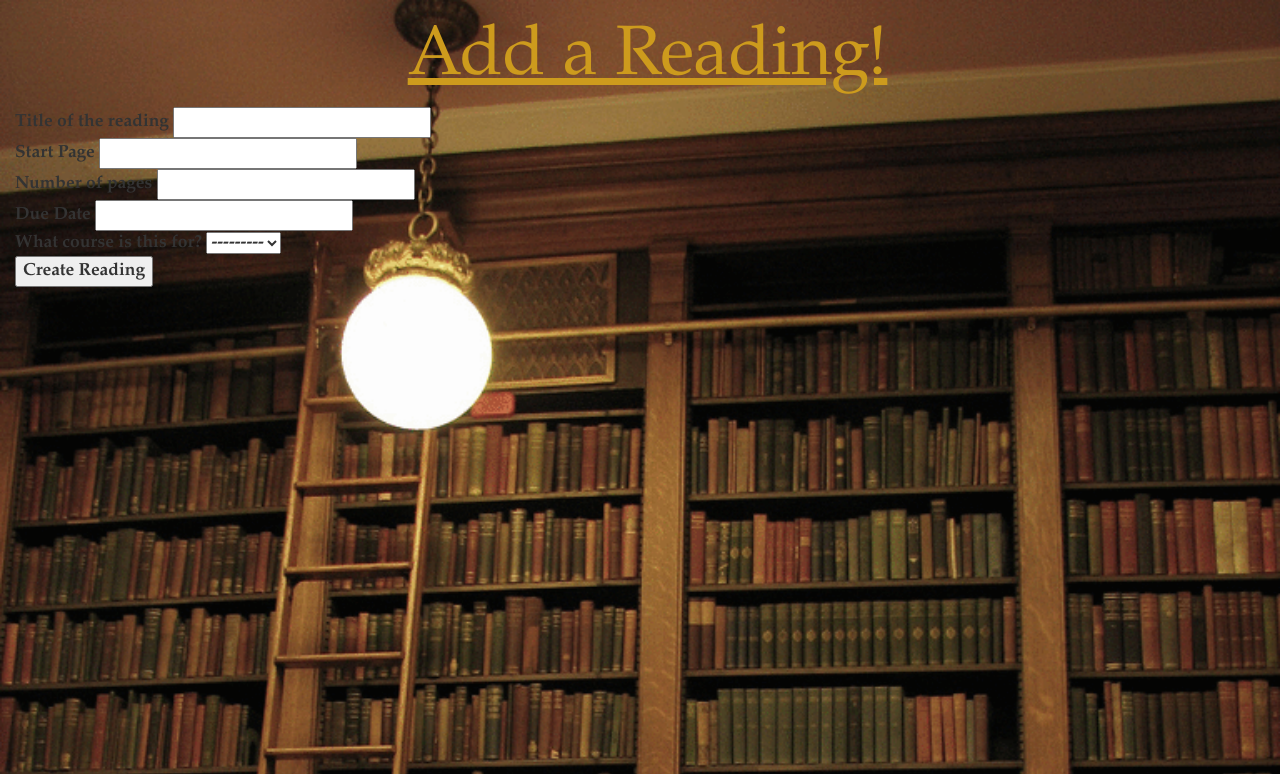
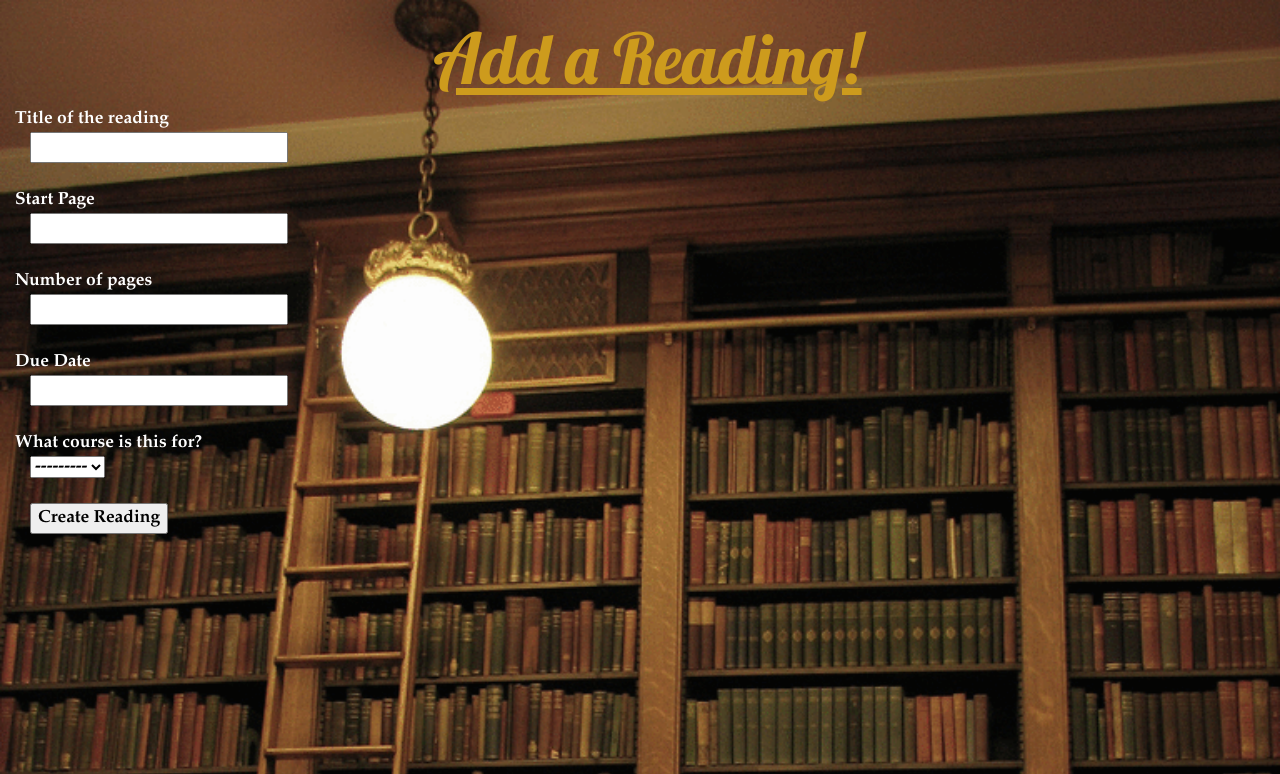
Before and after one commit to carolinehardin/pagewise, a Django app: page /add_reading/ in a window 1280 px wide. Shown: the top 774 px of the page. Run offline with Django 3.2, Linux system fonts and the light colour scheme; data that the repository does not hold is empty; some libraries are stand-ins or nearby versions.

Commit message:
- updated styles to fix some stuff

```diff
--- a/firstdjango/inventory/static/css/pagewise.css
+++ b/firstdjango/inventory/static/css/pagewise.css
@@ -1,7 +1,6 @@
 body{
 	background-color: #63302F;
     padding-left: 15px;
-    /* font-family: "lobster", "cursive", serif; */
     font-family: "Palatino", serif;
     font-size: 1.75em;
     font-weight: bold;
@@ -13,6 +12,7 @@ body{
 li a { color: #428bca; }
 li a:hover {color: #fff; text-decoration: none;}
 
+h1, h2, h3, h4, h5 { font-family: "lobster", "cursive", serif; }
 h1 {
 	color:#CD9B1D;
 	font-size: 70px;
@@ -47,3 +47,7 @@ progress.progressbar { display: block;}
 span.date, span.reading, span.speed { display: block;}
 span.date, span.speed {color: white;}
 span.reading {color: #428cba;}
+
+form { color: white; }
+form input, form select { color: black; display: block; margin: 0 0 0 15px; }
+form input[type="submit"] { color: black; }
--- a/firstdjango/inventory/views.py
+++ b/firstdjango/inventory/views.py
@@ -81,6 +81,12 @@ def studySession_detail(request, id):
 
 def course_detail(request, id):
 	try:
+		items = Item.objects.all()
+		studySessions = StudySessions.objects.all()
+		course = Course.objects.all()
+		totalMinSpent = 0
+		totalPgRead = 0
+
 		course = Course.objects.get(id=id)
 		courseItems = Item.objects.filter(course=id)
 		percentRead = 0
```
